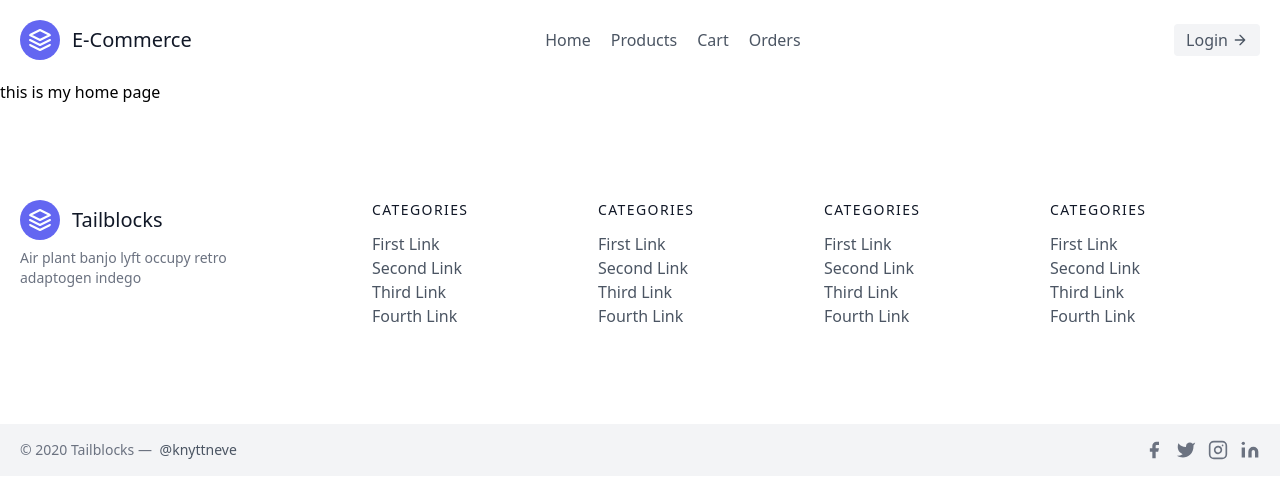
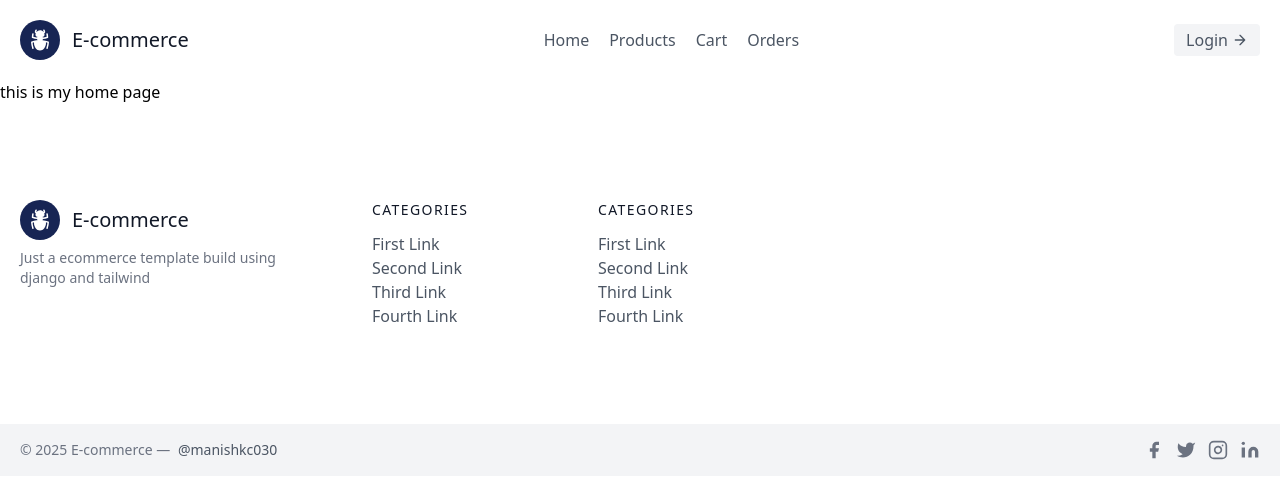
Before and after one commit to ManishKC030/E-Commerce-Template, a Django app: page / in a window 1280 px wide. Shown: the top 499 px of the page. Run offline with Django 5.2, Linux system fonts and the light colour scheme; some libraries are stand-ins or nearby versions.

Commit message:
Initial Commit

```diff
--- a/ecommerce/templates/base.html
+++ b/ecommerce/templates/base.html
@@ -17,20 +17,18 @@
           class="flex title-font font-medium items-center text-gray-900 mb-4 md:mb-0"
         >
           <svg
-
-            fill="none"
-            stroke="currentColor"
-            stroke-linecap="round"
-            stroke-linejoin="round"
-            stroke-width="2"
-            class="w-10 h-10 text-white p-2 bg-indigo-500 rounded-full"
+            xmlns="http://www.w3.org/2000/svg"
             viewBox="0 0 24 24"
+            fill="currentColor"
+            class="w-10 h-10 text-white p-2 bg-blue-950 rounded-full"
           >
             <path
-              d="M12 2L2 7l10 5 10-5-10-5zM2 17l10 5 10-5M2 12l10 5 10-5"
-            ></path>
+              fill-rule="evenodd"
+              d="M8.478 1.6a.75.75 0 0 1 .273 1.026 3.72 3.72 0 0 0-.425 1.121c.058.058.118.114.18.168A4.491 4.491 0 0 1 12 2.25c1.413 0 2.673.651 3.497 1.668.06-.054.12-.11.178-.167a3.717 3.717 0 0 0-.426-1.125.75.75 0 1 1 1.298-.752 5.22 5.22 0 0 1 .671 2.046.75.75 0 0 1-.187.582c-.241.27-.505.52-.787.749a4.494 4.494 0 0 1 .216 2.1c-.106.792-.753 1.295-1.417 1.403-.182.03-.364.057-.547.081.152.227.273.476.359.742a23.122 23.122 0 0 0 3.832-.803 23.241 23.241 0 0 0-.345-2.634.75.75 0 0 1 1.474-.28c.21 1.115.348 2.256.404 3.418a.75.75 0 0 1-.516.75c-1.527.499-3.119.854-4.76 1.049-.074.38-.22.735-.423 1.05 2.066.209 4.058.672 5.943 1.358a.75.75 0 0 1 .492.75 24.665 24.665 0 0 1-1.189 6.25.75.75 0 0 1-1.425-.47 23.14 23.14 0 0 0 1.077-5.306c-.5-.169-1.009-.32-1.524-.455.068.234.104.484.104.746 0 3.956-2.521 7.5-6 7.5-3.478 0-6-3.544-6-7.5 0-.262.037-.511.104-.746-.514.135-1.022.286-1.522.455.154 1.838.52 3.616 1.077 5.307a.75.75 0 1 1-1.425.468 24.662 24.662 0 0 1-1.19-6.25.75.75 0 0 1 .493-.749 24.586 24.586 0 0 1 4.964-1.24h.01c.321-.046.644-.085.969-.118a2.983 2.983 0 0 1-.424-1.05 24.614 24.614 0 0 1-4.76-1.05.75.75 0 0 1-.516-.75c.057-1.16.194-2.302.405-3.417a.75.75 0 0 1 1.474.28c-.164.862-.28 1.74-.345 2.634 1.237.371 2.517.642 3.832.803.085-.266.207-.515.359-.742a18.698 18.698 0 0 1-.547-.08c-.664-.11-1.311-.612-1.417-1.404a4.535 4.535 0 0 1 .217-2.103 6.788 6.788 0 0 1-.788-.751.75.75 0 0 1-.187-.583 5.22 5.22 0 0 1 .67-2.04.75.75 0 0 1 1.026-.273Z"
+              clip-rule="evenodd"
+            />
           </svg>
-          <span class="ml-3 text-xl">E-Commerce</span>
+          <span class="ml-3 text-xl">E-commerce</span>
         </a>
         <nav
           class="md:ml-auto md:mr-auto flex flex-wrap items-center text-base justify-center"
@@ -72,69 +70,26 @@
           >
             <svg
               xmlns="http://www.w3.org/2000/svg"
-              fill="none"
-              stroke="currentColor"
-              stroke-linecap="round"
-              stroke-linejoin="round"
-              stroke-width="2"
-              class="w-10 h-10 text-white p-2 bg-indigo-500 rounded-full"
               viewBox="0 0 24 24"
+              fill="currentColor"
+              class="w-10 h-10 text-white p-2 bg-blue-950 rounded-full"
             >
               <path
-                d="M12 2L2 7l10 5 10-5-10-5zM2 17l10 5 10-5M2 12l10 5 10-5"
-              ></path>
+                fill-rule="evenodd"
+                d="M8.478 1.6a.75.75 0 0 1 .273 1.026 3.72 3.72 0 0 0-.425 1.121c.058.058.118.114.18.168A4.491 4.491 0 0 1 12 2.25c1.413 0 2.673.651 3.497 1.668.06-.054.12-.11.178-.167a3.717 3.717 0 0 0-.426-1.125.75.75 0 1 1 1.298-.752 5.22 5.22 0 0 1 .671 2.046.75.75 0 0 1-.187.582c-.241.27-.505.52-.787.749a4.494 4.494 0 0 1 .216 2.1c-.106.792-.753 1.295-1.417 1.403-.182.03-.364.057-.547.081.152.227.273.476.359.742a23.122 23.122 0 0 0 3.832-.803 23.241 23.241 0 0 0-.345-2.634.75.75 0 0 1 1.474-.28c.21 1.115.348 2.256.404 3.418a.75.75 0 0 1-.516.75c-1.527.499-3.119.854-4.76 1.049-.074.38-.22.735-.423 1.05 2.066.209 4.058.672 5.943 1.358a.75.75 0 0 1 .492.75 24.665 24.665 0 0 1-1.189 6.25.75.75 0 0 1-1.425-.47 23.14 23.14 0 0 0 1.077-5.306c-.5-.169-1.009-.32-1.524-.455.068.234.104.484.104.746 0 3.956-2.521 7.5-6 7.5-3.478 0-6-3.544-6-7.5 0-.262.037-.511.104-.746-.514.135-1.022.286-1.522.455.154 1.838.52 3.616 1.077 5.307a.75.75 0 1 1-1.425.468 24.662 24.662 0 0 1-1.19-6.25.75.75 0 0 1 .493-.749 24.586 24.586 0 0 1 4.964-1.24h.01c.321-.046.644-.085.969-.118a2.983 2.983 0 0 1-.424-1.05 24.614 24.614 0 0 1-4.76-1.05.75.75 0 0 1-.516-.75c.057-1.16.194-2.302.405-3.417a.75.75 0 0 1 1.474.28c-.164.862-.28 1.74-.345 2.634 1.237.371 2.517.642 3.832.803.085-.266.207-.515.359-.742a18.698 18.698 0 0 1-.547-.08c-.664-.11-1.311-.612-1.417-1.404a4.535 4.535 0 0 1 .217-2.103 6.788 6.788 0 0 1-.788-.751.75.75 0 0 1-.187-.583 5.22 5.22 0 0 1 .67-2.04.75.75 0 0 1 1.026-.273Z"
+                clip-rule="evenodd"
+              />
             </svg>
-            <span class="ml-3 text-xl">Tailblocks</span>
+
+            <span class="ml-3 text-xl">E-commerce</span>
           </a>
           <p class="mt-2 text-sm text-gray-500">
-            Air plant banjo lyft occupy retro adaptogen indego
+            Just a ecommerce template build using django and tailwind
           </p>
         </div>
         <div
           class="flex-grow flex flex-wrap md:pl-20 -mb-10 md:mt-0 mt-10 md:text-left text-center"
         >
-          <div class="lg:w-1/4 md:w-1/2 w-full px-4">
-            <h2
-              class="title-font font-medium text-gray-900 tracking-widest text-sm mb-3"
-            >
-              CATEGORIES
-            </h2>
-            <nav class="list-none mb-10">
-              <li>
-                <a class="text-gray-600 hover:text-gray-800">First Link</a>
-              </li>
-              <li>
-                <a class="text-gray-600 hover:text-gray-800">Second Link</a>
-              </li>
-              <li>
-                <a class="text-gray-600 hover:text-gray-800">Third Link</a>
-              </li>
-              <li>
-                <a class="text-gray-600 hover:text-gray-800">Fourth Link</a>
-              </li>
-            </nav>
-          </div>
-          <div class="lg:w-1/4 md:w-1/2 w-full px-4">
-            <h2
-              class="title-font font-medium text-gray-900 tracking-widest text-sm mb-3"
-            >
-              CATEGORIES
-            </h2>
-            <nav class="list-none mb-10">
-              <li>
-                <a class="text-gray-600 hover:text-gray-800">First Link</a>
-              </li>
-              <li>
-                <a class="text-gray-600 hover:text-gray-800">Second Link</a>
-              </li>
-              <li>
-                <a class="text-gray-600 hover:text-gray-800">Third Link</a>
-              </li>
-              <li>
-                <a class="text-gray-600 hover:text-gray-800">Fourth Link</a>
-              </li>
-            </nav>
-          </div>
           <div class="lg:w-1/4 md:w-1/2 w-full px-4">
             <h2
               class="title-font font-medium text-gray-900 tracking-widest text-sm mb-3"
@@ -184,13 +139,13 @@
           class="container mx-auto py-4 px-5 flex flex-wrap flex-col sm:flex-row"
         >
           <p class="text-gray-500 text-sm text-center sm:text-left">
-            © 2020 Tailblocks —
+            © 2025 E-commerce —
             <a
-              href="https://twitter.com/knyttneve"
+              href="#"
               rel="noopener noreferrer"
               class="text-gray-600 ml-1"
               target="_blank"
-              >@knyttneve</a
+              >@manishkc030</a
             >
           </p>
           <span
--- a/ecommerce/templates/index.html
+++ b/ecommerce/templates/index.html
@@ -1,6 +1,6 @@
 {% extends "base.html" %}
 {% block title %}
-yhis is home
+Ecommerce Home
 {% endblock title %}
 
 {% block content %}
--- a/ecommerce/theme/static/css/dist/styles.css
+++ b/ecommerce/theme/static/css/dist/styles.css
@@ -920,6 +920,11 @@ select {
   border-width: 0px;
 }
 
+.bg-blue-950 {
+  --tw-bg-opacity: 1;
+  background-color: rgb(23 37 84 / var(--tw-bg-opacity, 1));
+}
+
 .bg-gray-100 {
   --tw-bg-opacity: 1;
   background-color: rgb(243 244 246 / var(--tw-bg-opacity, 1));
```
